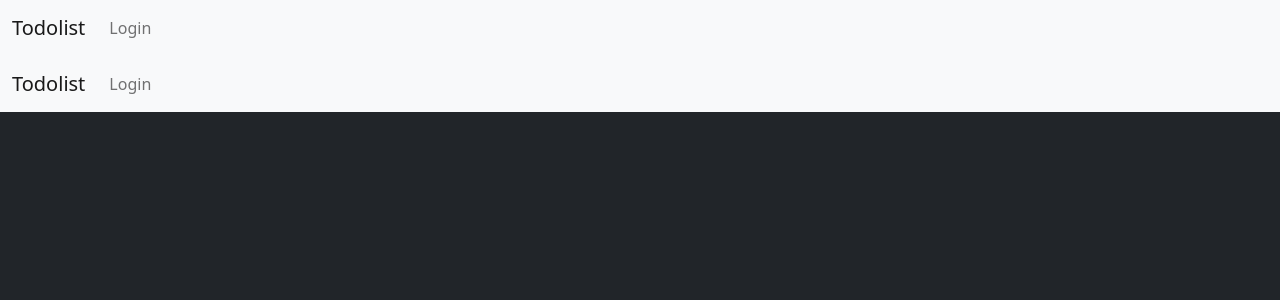
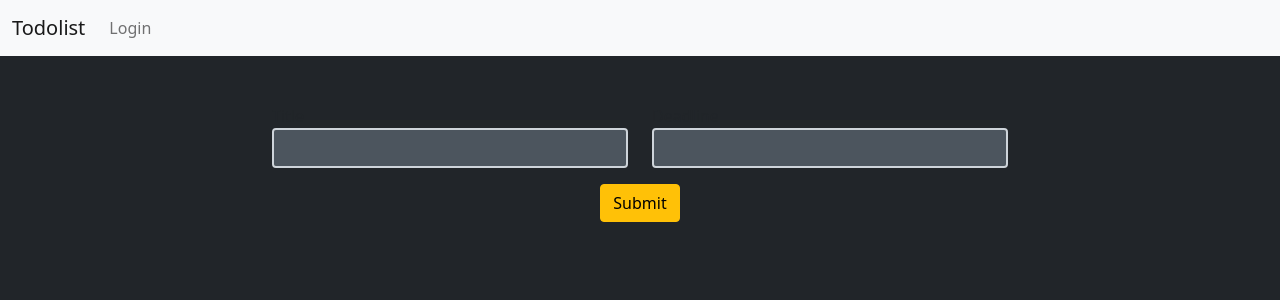
Before and after one commit to Alonasa/CS50P, a Flask app: template templates/task-list.html in a window 1280 px wide. Shown: the top 300 px of the page. Run offline with Flask 3, Linux system fonts and the light colour scheme; the template is opened without the code that fills it, so the values that code supplies are empty, except form fields; tables that the repository leaves empty hold one stand-in row (values such as "Sample post"); form fields are guessed from the names that the template uses; some libraries are stand-ins or nearby versions.

Commit message:
make a beautiful form for adding a new task

```diff
--- a/project.py
+++ b/project.py
@@ -114,7 +114,7 @@ def authorize():
         add_user(form_password.strip(), form_email.strip())
         flash("New user added to the system".title())
 
-    return render_template("base-form.html", form=form)
+    return render_template("login.html", form=form)
 
 
 @app.route("/login", methods=["GET", "POST"])
@@ -128,11 +128,27 @@ def login():
         if user and user.password == password:
             session['user_id'] = user.id  # Storing user_id in session
             flash('Authorized in the system'.title())
-            return render_template("show-tasks.html", tasks=get_tasks())
+            form = AddTaskForm()
+            if 'user_id' not in session:
+                flash("You are not logged in.")
+                return redirect(url_for("login"))
+
+            if request.method == "POST" and form.validate_on_submit():
+                new_task = Task(
+                    date=datetime.datetime.now().date(),
+                    title=form.title.data,
+                    deadline=form.deadline.data,
+                    is_done=False,
+                    author_id=session['user_id']
+                )
+                db.session.add(new_task)
+                db.session.commit()
+                flash("New Task Added")
+            return render_template("show-tasks.html", tasks=get_tasks(), form=form)
         else:
             flash('Some of the fields is wrong'.title())
 
-    return render_template("base-form.html", form=form)
+    return render_template("login.html", form=form)
 
 
 @app.route("/add-task", methods=["POST", "GET"])
@@ -173,7 +189,6 @@ def show_statistic():
 def get_tasks():
     user_id = session.get('user_id')
     tasks = Task.query.filter_by(author_id=user_id).all()
-    print(tasks)
     return tasks
 
 
--- a/templates/base-form.html
+++ b/templates/base-form.html
@@ -1,7 +1,4 @@
-{% extends "base.html" %}
 {% from "bootstrap5/form.html" import render_form %}
-{% block content %}
-
 <div class="container px-4 px-lg-5 mt-5">
     <div class="row gx-4 gx-lg-5 justify-content-center mb-5">
         <div class="col-md-10 col-lg-8 col-xl-7">
@@ -18,5 +15,3 @@
         </div>
     </div>
 </div>
-
-{% endblock %}
--- /dev/null
+++ b/templates/login.html
@@ -0,0 +1,2 @@
+{% include "base.html" %}
+{% include "base-form.html" %}
--- a/templates/show-tasks.html
+++ b/templates/show-tasks.html
@@ -2,8 +2,10 @@
 
 {% block content %}
 {% if tasks %}
-
 <div class="text-warning">
+    {% if form %}
+        {% include "tasks.html" %}
+    {% endif %}
     <section class="vh-100 gradient-custom-2">
         <div class="container py-5 h-100">
             <div class="row d-flex justify-content-center align-items-center h-100">
--- a/templates/tasks.html
+++ b/templates/tasks.html
@@ -1,3 +1,20 @@
 {% block content %}
-    {% include "base-form.html" %}
+<div class="container mt-5">
+    <form method="POST" action="">
+    {{ form.hidden_tag() }}
+    <div class="row d-flex justify-content-center align-items-center">
+        <div class="col-sm-4">
+            {{ form.title.label }} {{ form.title(class="form-control d-inline-block") }}
+        </div>
+        <div class="col-sm-4">
+            {{ form.deadline.label }} {{ form.deadline(class="form-control d-inline-block") }}
+        </div>
+    </div>
+    <div class="row justify-content-center">
+        <div class="col-sm-8 mt-3 text-center">
+            {{ form.submit(class="btn btn-warning") }}
+        </div>
+    </div>
+</form>
+</div>
 {% endblock %}
```
